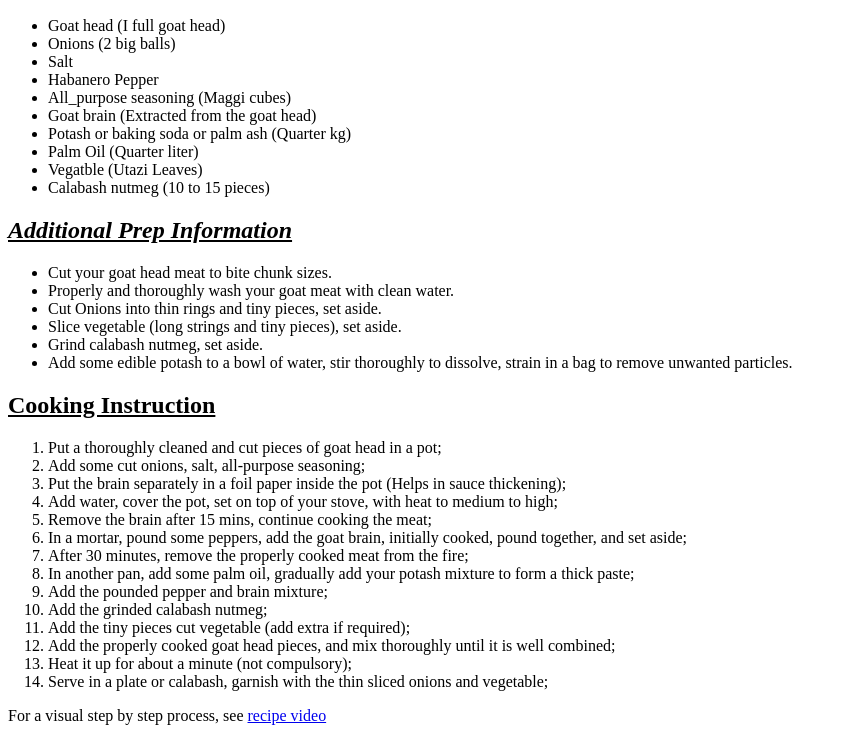
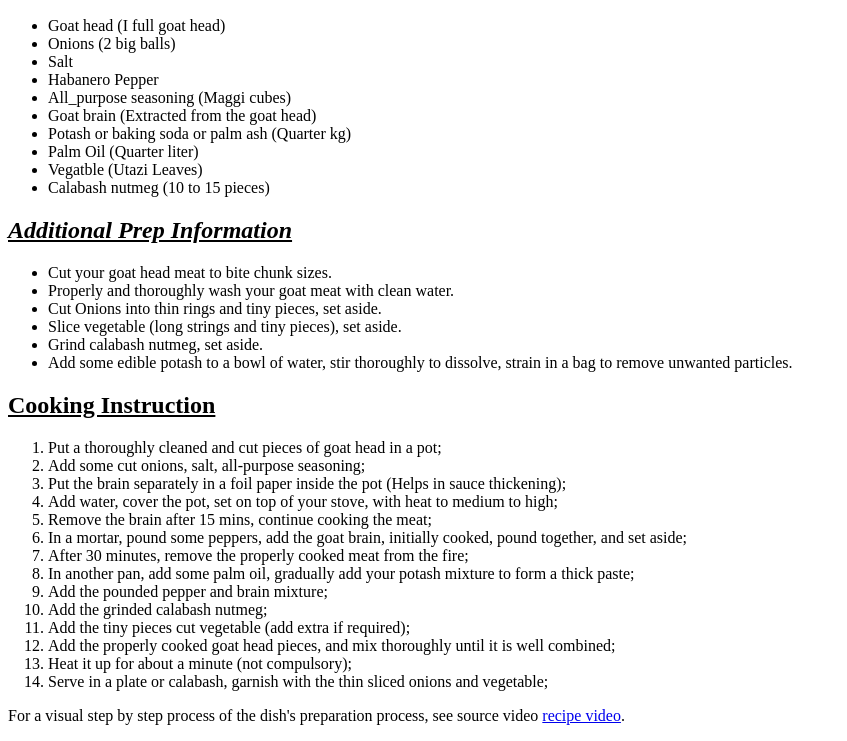
Before and after one commit to Chidiogoezeh/Recipe-Page, a plain HTML site: page index.html in a window 1280 px wide. Shown: the part 885-1626 px from the top of the page, without its empty margins (0-847 px from the left). Drawn offline with Linux system fonts and the light colour scheme.

Commit message:
some message

```diff
--- a/index.html
+++ b/index.html
@@ -68,7 +68,7 @@
         </ol>
     </section>
     <div>
-        <p>For a visual step by step process, see <a href="https://www.youtube.com/watch?v=eIDUn0MsLjE">recipe video</a></p>
+        <p>For a visual step by step process of the dish's preparation process, see source video <a href="https://www.youtube.com/watch?v=eIDUn0MsLjE">recipe video</a>.</p>
     </div>
 </body>
 </html>
```
